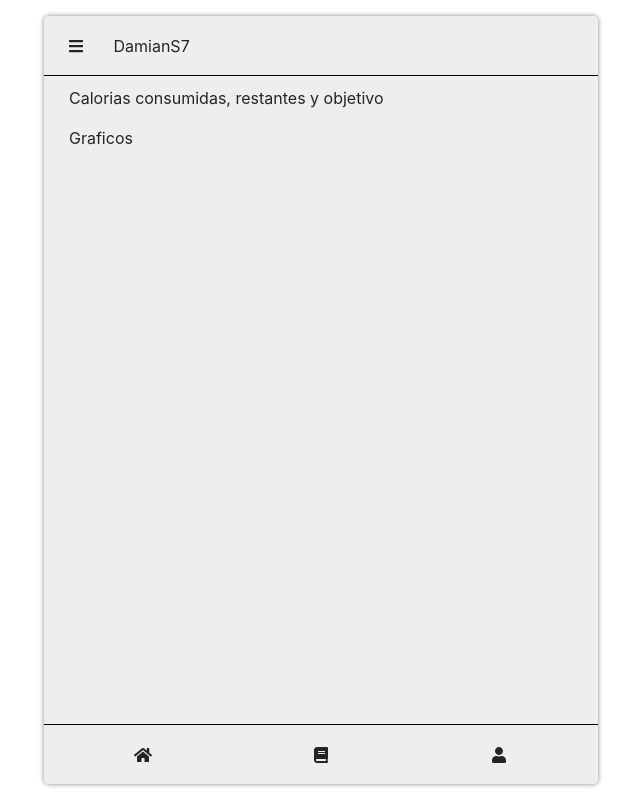
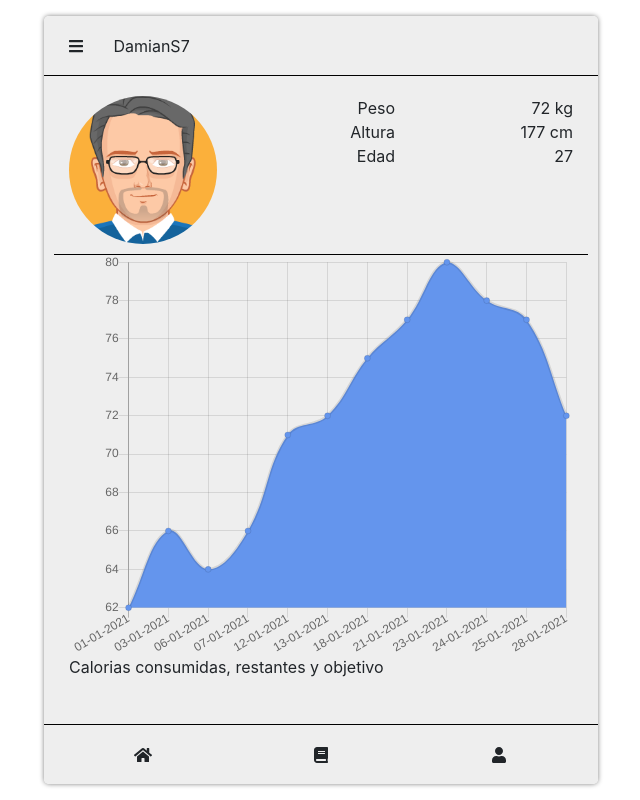
Before and after one commit to damianS7/fitCalc-spring-frontend, a Vue app: page / in a window 1280 px wide. Shown: the whole page, without its empty margins (319-959 px from the left). Built offline with nearby package versions, Linux system fonts and the light colour scheme.

Commit message:
El dashboard ahora muestra los componentes de profile y weight

```diff
--- a/src/views/Dashboard.vue
+++ b/src/views/Dashboard.vue
@@ -1,15 +1,35 @@
 <template>
   <b-col cols="12">
+    <b-row>
+      <b-col>
+        <profile-summary></profile-summary>
+      </b-col>
+    </b-row>
+
+    <b-row>
+      <b-col>
+        <weight-chart :chartData="chartData"></weight-chart>
+      </b-col>
+    </b-row>
     <p>Calorias consumidas, restantes y objetivo</p>
-    <p>Graficos</p>
   </b-col>
 </template>
 
 <script>
-// @ is an alias to /src
-//import HelloWorld from "@/components/HelloWorld.vue";
-
+import ProfileSummary from "@/components/ProfileSummary.vue";
+import WeightChart from "@/components/WeightChart.vue";
+import { mapGetters } from "vuex";
+const components = {
+  "profile-summary": ProfileSummary,
+  "weight-chart": WeightChart,
+};
+const computed = {
+  ...mapGetters({
+    chartData: "getChartDataWeights",
+  }),
+};
 export default {
-  name: "Dashboard",
+  components,
+  computed,
 };
 </script>
```
